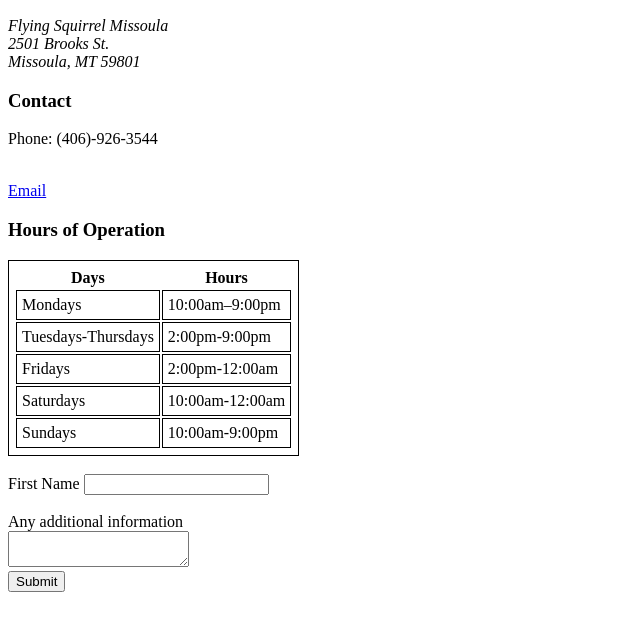
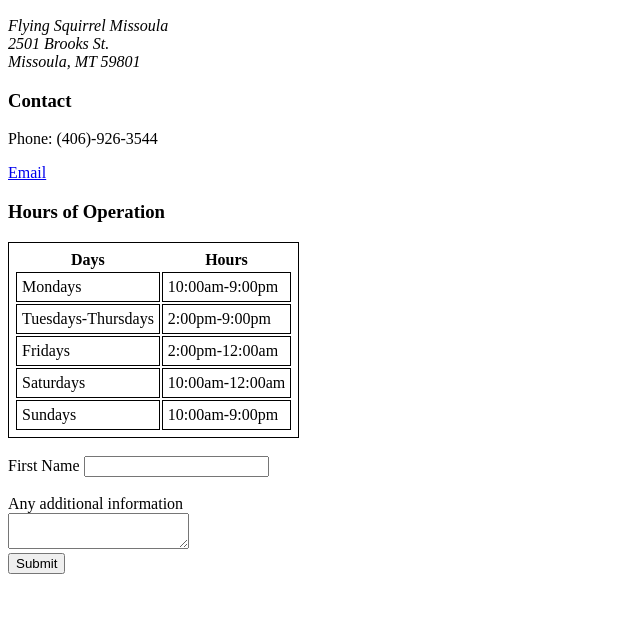
Before and after one commit to ellewilgus/web-dev-hw, a plain HTML site: page assignment-06/index.html in a window 1280 px wide. Shown: the part 110-740 px from the top of the page, without its empty margins (0-640 px from the left). Drawn offline with Linux system fonts and the light colour scheme.

Commit message:
Update index.html

```diff
--- a/assignment-06/index.html
+++ b/assignment-06/index.html
@@ -26,7 +26,6 @@
       </p>
     <h3>Contact</h3>
       <p>Phone: (406)-926-3544</p>
-            <br>
       <a href="info@flyingsquirrelsports.com">Email</a>
             <br>
 
@@ -39,7 +38,7 @@
 
       <tr>
         <td>Mondays</td>
-        <td>10:00am–9:00pm</td>
+        <td>10:00am-9:00pm</td>
       </tr>
 
       <tr>
```
